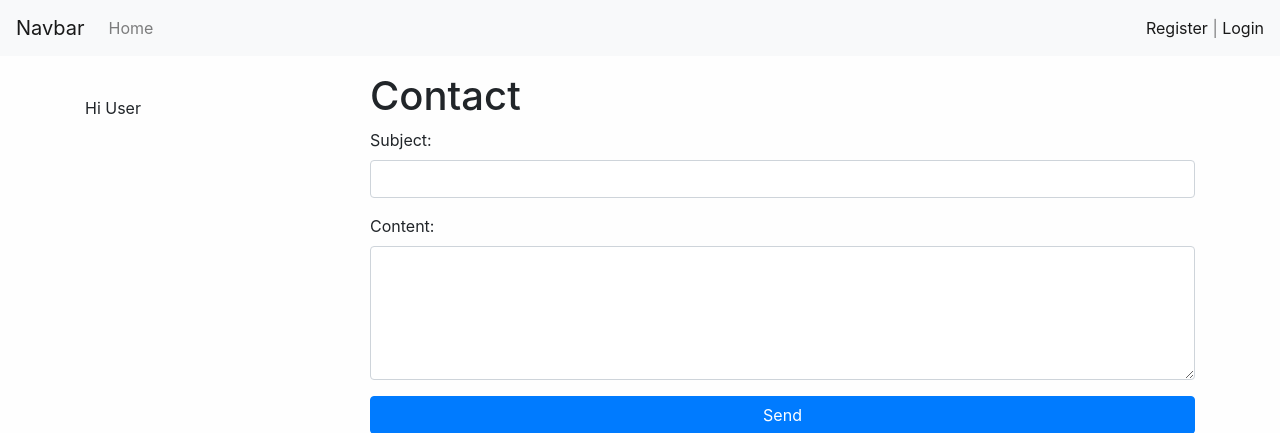
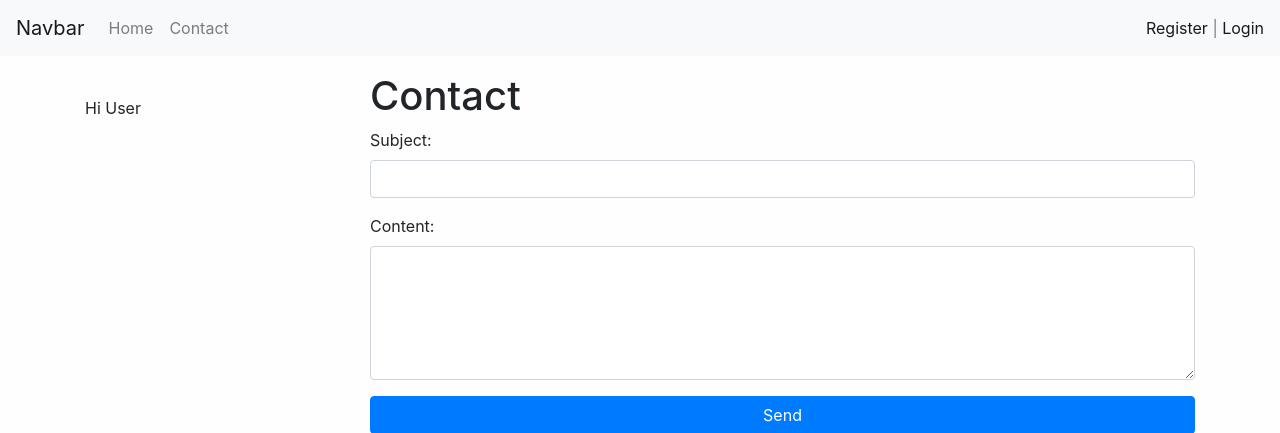
Before and after one commit to Cesar90/django-blog-docker, a Django app: page /contact/ in a window 1280 px wide. Shown: the top 433 px of the page. Run offline with Django 3.2, Linux system fonts and the light colour scheme; data that the repository does not hold is empty; some libraries are stand-ins or nearby versions.

Commit message:
Captcha implemented in contact form

```diff
--- a/app/app/settings.py
+++ b/app/app/settings.py
@@ -40,6 +40,7 @@
     'debug_toolbar',
     'ckeditor',
     'ckeditor_uploader',
+    'captcha',
     'news.apps.NewsConfig'
 ]
 
--- a/app/app/urls.py
+++ b/app/app/urls.py
@@ -23,6 +23,7 @@
 urlpatterns = [
     path('admin/', admin.site.urls),
     path('ckeditor/', include('ckeditor_uploader.urls')),
+    path('captcha/', include('captcha.urls')),
     path('', include('news.urls')),
     # path('test/', test),
 ]
--- a/app/news/forms.py
+++ b/app/news/forms.py
@@ -2,12 +2,14 @@
 from django.core.exceptions import ValidationError
 from django.contrib.auth.forms import UserCreationForm, AuthenticationForm
 from django.contrib.auth.models import User
+from captcha.fields import CaptchaField
 from .models import Category, News
 import re
 
 class ContactForm(forms.Form):
     subject = forms.CharField(widget=forms.TextInput(attrs={'class':'form-control'}))
     content = forms.CharField(widget=forms.Textarea(attrs={'class':'form-control', "rows": 5}))
+    captcha = CaptchaField()
 
 # class NewsForm(forms.Form):
     # title = forms.CharField(max_length=150, label='Title news', widget=forms.TextInput(attrs={"class":"form-control"}))
--- a/app/templates/inc/_nav.html
+++ b/app/templates/inc/_nav.html
@@ -9,6 +9,11 @@
         <li class="nav-item">
           <a class="nav-link" href="{% url 'home' %}">
             Home
+          </a>
+        </li>
+        <li class="nav-item">
+          <a class="nav-link" href="{% url 'contact' %}">
+            Contact
           </a>
         </li>
         {% if request.user.is_authenticated  %}
--- a/requirements.txt
+++ b/requirements.txt
@@ -5,3 +5,4 @@
 Pillow>=9.1.0,<9.2
 django-debug-toolbar>=2.2
 django-ckeditor>=5.9.0,<6.0
+django-simple-captcha>=0.5.12,<1.0
```
